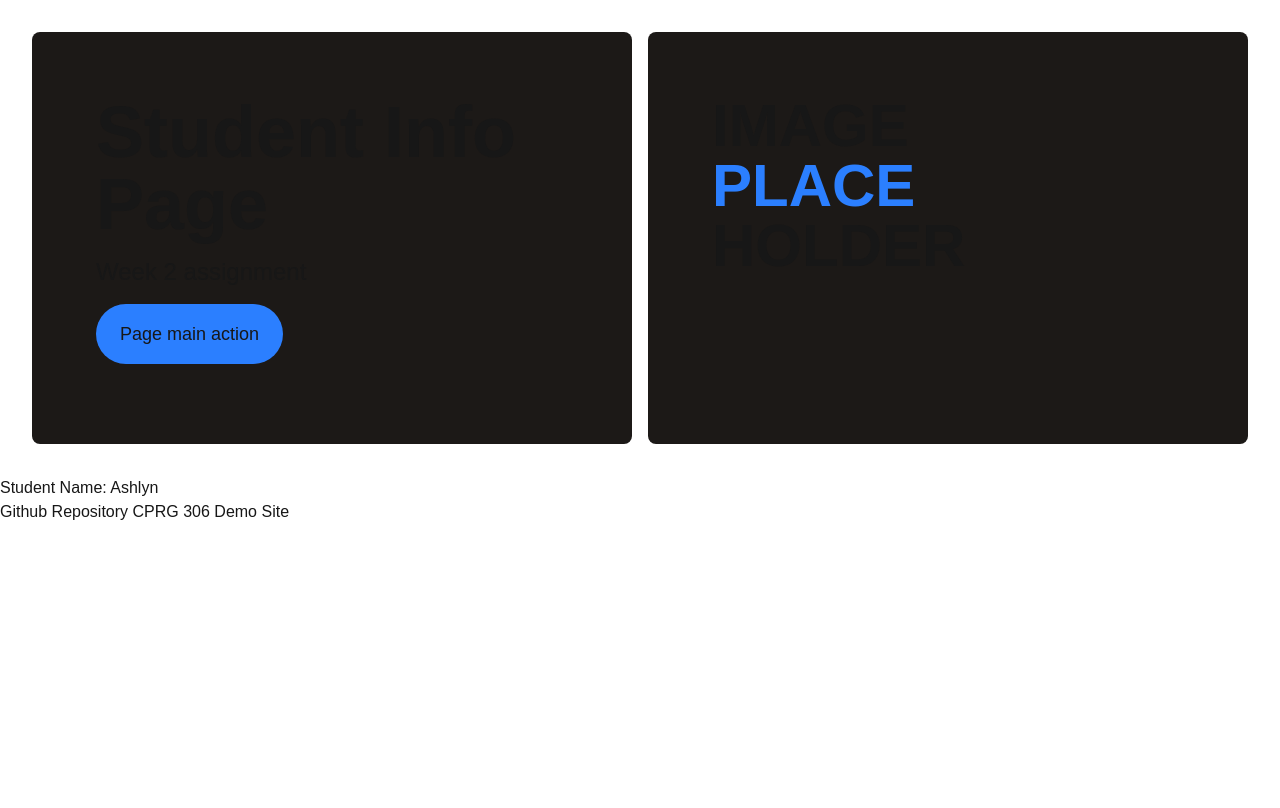
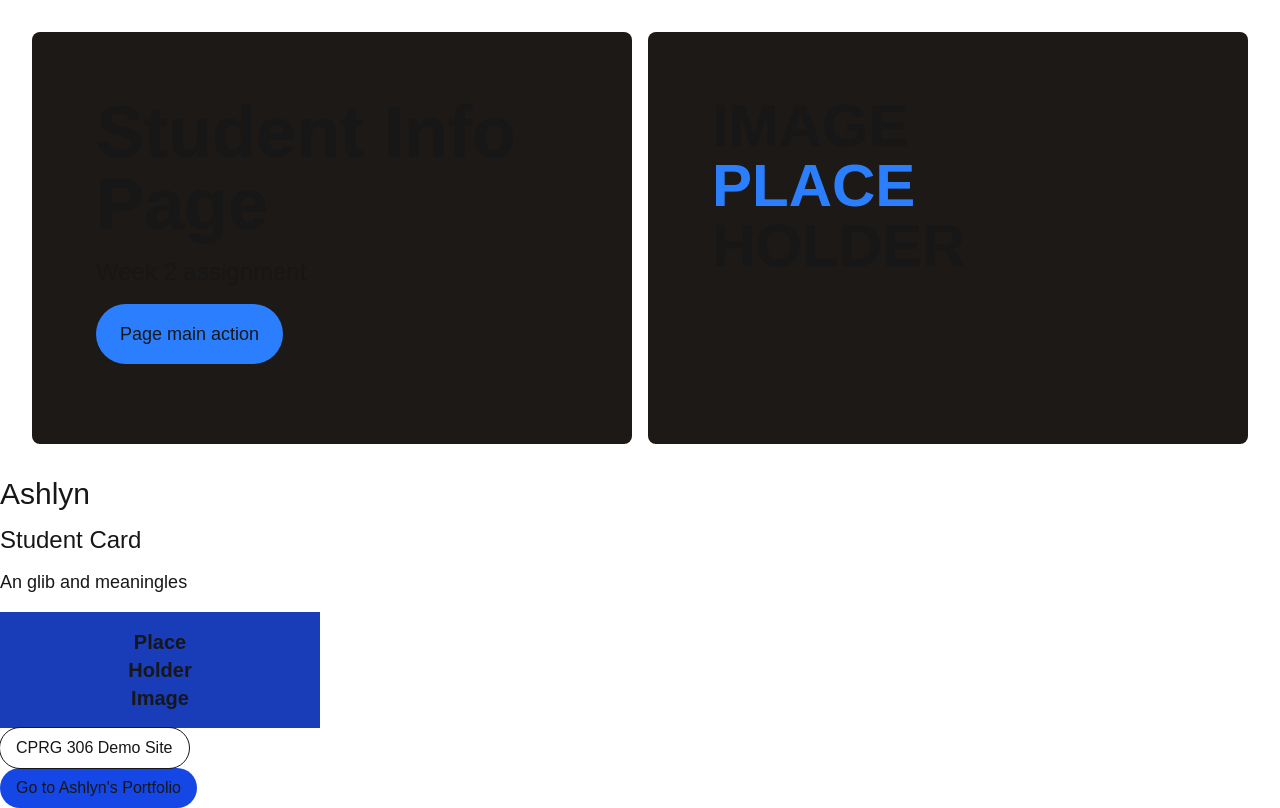
Before and after one commit to louielynmata/cprg-306-demo-site, a Next.js app: page /week-2 in a window 1280 px wide. Built offline with nearby package versions, Linux system fonts and the light colour scheme.

Commit message:
brute force student card content

```diff
--- a/app/week-2/StudentInfoCard.js
+++ b/app/week-2/StudentInfoCard.js
@@ -1,14 +1,47 @@
 import Link from "next/link";
 export default function StudentInfoCard({
   name = "Jar Jar Skywalker",
+  description = "The plot twist of the century. And a cunning warrior.",
+  image = { path: "#", altText: "Placeholder Image" },
   repo = { link: "", text: "Trolling Star Wars" },
+  homePage = {
+    link: "",
+    text: "Best Profile in the Galaxy",
+  },
 }) {
   return (
     <article>
-      <h2>Student Name: {name}</h2>
-      <p>
-        Github Repository <Link href={repo.link}> {repo.text}</Link>
-      </p>
+      <header>
+        {/* In middle visually */}
+        <div>
+          <h2 className="text-2xl lg:text-3xl mb-2 lg:mb-3">{name}</h2>
+          <p className="text-xl lg:text-2xl mb-2 lg:mb-3">Student Card</p>
+          <p className="text-lg mb-4">{description}</p>
+        </div>
+        {/* Align to top of card */}
+        <div className="bg-blue-800 max-w-xs py-4">
+          <p>
+            <span className="block text-xl text-center font-bold">Place</span>
+            <span className="block text-xl text-center font-bold">Holder</span>
+            <span className="block text-xl text-center font-bold">Image</span>
+          </p>
+        </div>
+      </header>
+      {/* right aligned at bottom */}
+      <div>
+        <Link
+          href={repo.link}
+          className=" outline px-4 py-2 rounded-full block max-w-fit"
+        >
+          {repo.text}
+        </Link>
+        <Link
+          href={homePage.link}
+          className=" bg-blue-700 px-4 py-2 rounded-full block max-w-fit"
+        >
+          {homePage.text}
+        </Link>
+      </div>
     </article>
   );
 }
--- a/app/week-2/page.js
+++ b/app/week-2/page.js
@@ -5,7 +5,7 @@ const studentInfo = {
   name: "Ashlyn",
   description: "An glib and meaningles",
   image: {
-    path: "",
+    path: "#",
     altText: "profile picture of Ashlyn doing cool stuff.",
   },
   repo: {
@@ -13,7 +13,7 @@ const studentInfo = {
     text: "CPRG 306 Demo Site",
   },
   homePage: {
-    link: "",
+    link: "#",
     text: "Go to Ashlyn's Portfolio",
   },
 };
```
